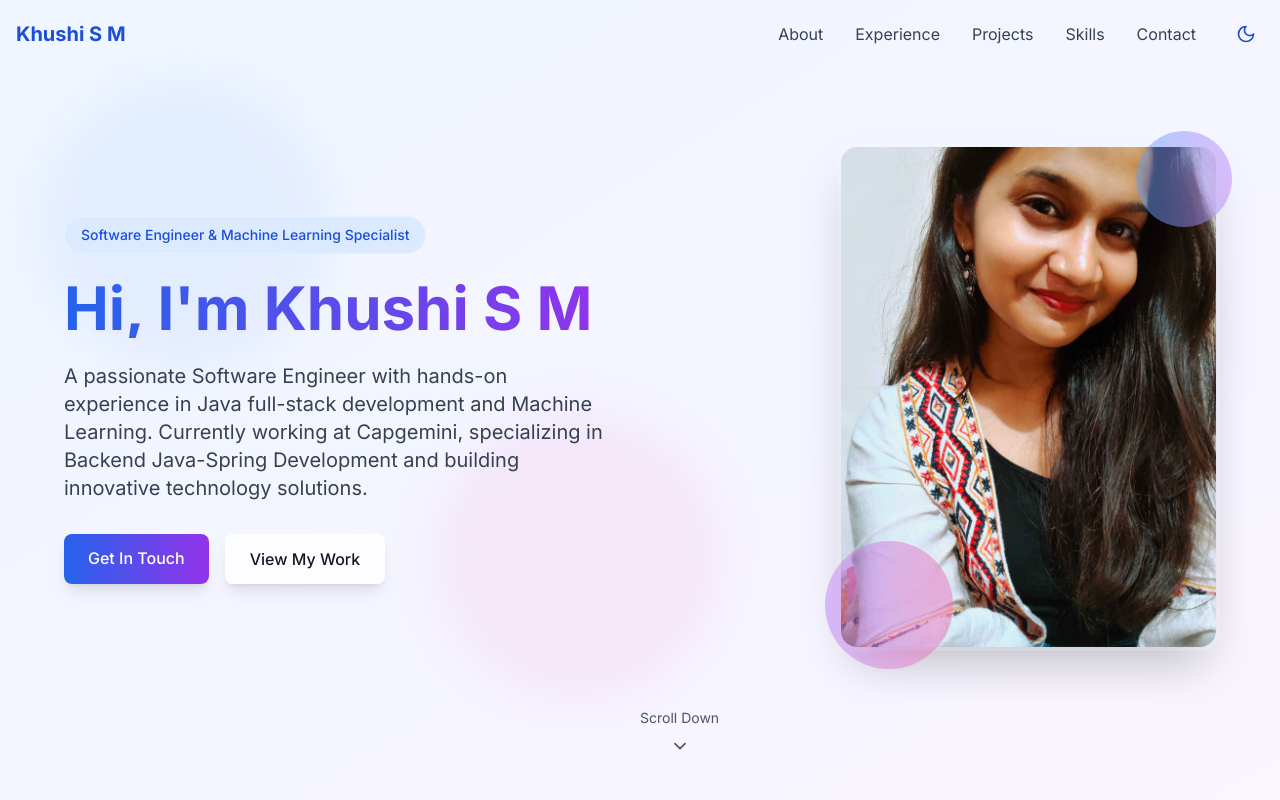
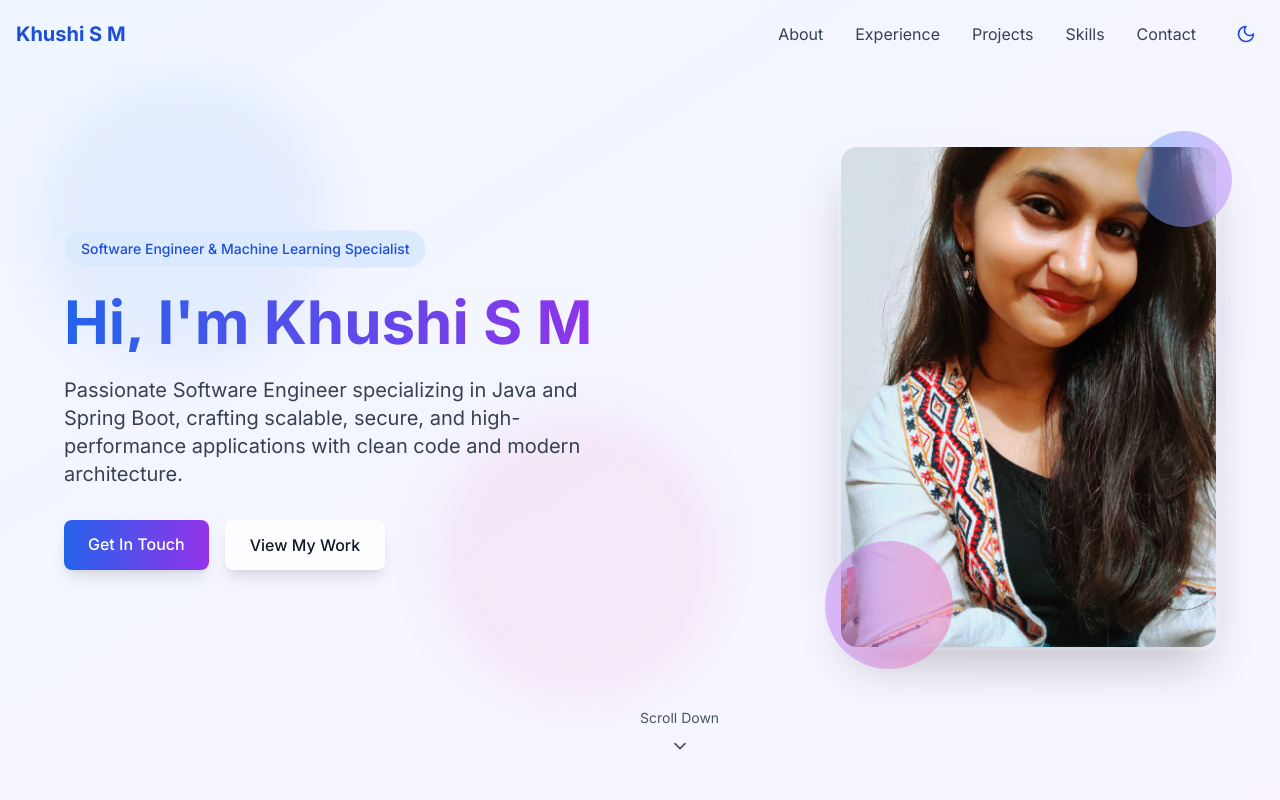
Before and after one commit to Khushi-Meti/Portfolio, a React (Vite) app: page / in a window 1280 px wide. Shown: the top 800 px of the page. Built offline with nearby package versions, Linux system fonts and the light colour scheme.

Commit message:
Update Hero.tsx
Tagline

```diff
--- a/src/components/Hero.tsx
+++ b/src/components/Hero.tsx
@@ -20,7 +20,7 @@ const Hero: React.FC = () => {
               </h1>
 
               <p className="text-lg md:text-xl text-gray-700 dark:text-gray-200 mb-8 leading-relaxed">
-                A passionate Software Engineer with hands-on experience in Java full-stack development and Machine Learning. Currently working at Capgemini, specializing in Backend Java-Spring Development and building innovative technology solutions.
+                Passionate Software Engineer specializing in Java and Spring Boot, crafting scalable, secure, and high-performance applications with clean code and modern architecture.
               </p>
 
               <div className="flex flex-wrap justify-center lg:justify-start gap-4">
```
